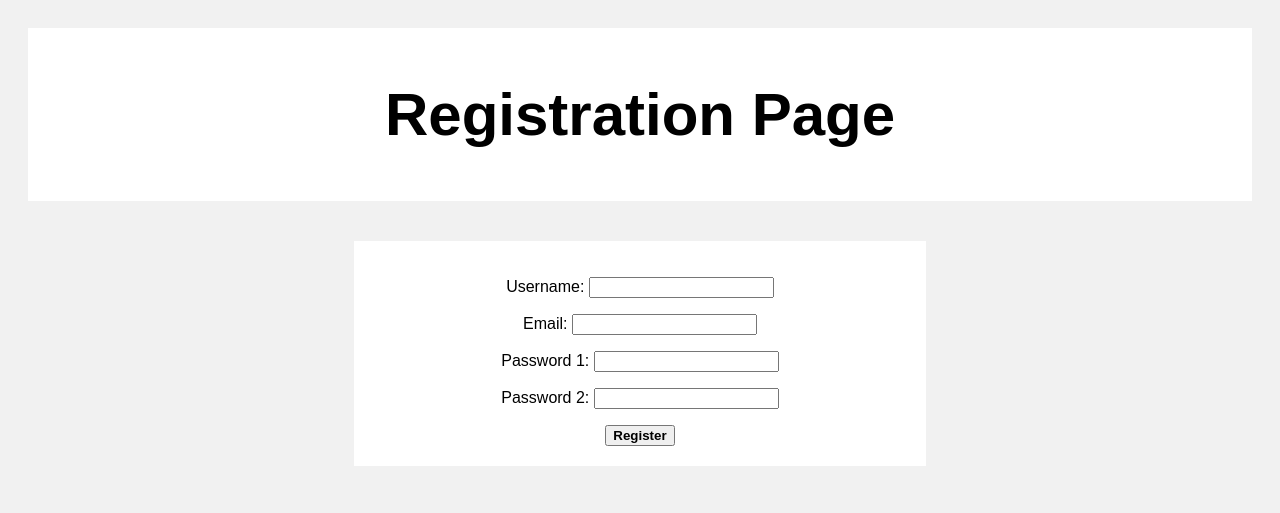
After one commit to Joshua-Swiga/Dynamic-Blog-App, a Django app: page /post/register/ in a window 1280 px wide. The commit adds this page. Shown: the top 513 px of the page. Run offline with Django 5.2, Linux system fonts and the light colour scheme.

Commit message:
new changes

```diff
--- a/blog_app/admin.py
+++ b/blog_app/admin.py
@@ -1,5 +1,7 @@
 from django.contrib import admin
-from .models import BlogPost
+from .models import BlogPost, RegisterModel, LoginModel
 # Register your models here.
 
 admin.site.register(BlogPost)
+admin.site.register(RegisterModel)
+admin.site.register(LoginModel)
--- a/blog_app/forms.py
+++ b/blog_app/forms.py
@@ -1,4 +1,4 @@
-from .models import BlogPost
+from .models import BlogPost, RegisterModel, LoginModel
 from django import forms
 from django.forms import ModelForm
 
@@ -8,3 +8,16 @@ class BlogForm(forms.ModelForm):
     class Meta:
         model= BlogPost
         fields='__all__'
+
+
+class RegisterForm(forms.ModelForm):
+
+    class Meta:
+        model=RegisterModel
+        fields='__all__'
+
+
+class LoginForm(forms.ModelForm):
+    class Meta:
+        model= LoginModel
+        fields='__all__'
--- a/blog_app/models.py
+++ b/blog_app/models.py
@@ -8,3 +8,33 @@ class BlogPost(models.Model):
 
     def __str__(self) -> str:
         return "{self.title}"
+
+
+class RegisterModel(models.Model):
+    username=models.CharField(max_length=100)
+    email=models.CharField(max_length=100)
+    password_1=models.CharField(max_length=100)
+    password_2=models.CharField(max_length=100)
+
+    def __str__(self):
+        return "{username}"
+
+    def __str__(self):
+        return "{email}"
+
+    def __str__(self):
+        return "{password_1}"
+
+    def __str__(self):
+        return "{password_2}"
+
+
+class LoginModel(models.Model):
+    username=models.CharField(max_length=100)
+    password=models.CharField(max_length=100)
+
+    def __str__(self) -> str:
+        return '{self.username}'
+
+    def __str__(self) -> str:
+        return '{self.password}'
--- a/blog_app/urls.py
+++ b/blog_app/urls.py
@@ -4,10 +4,10 @@ from . import views
 
 urlpatterns=[
     path('', views.index, name='index'), #The home page where posts will be outlined
-    path("user's_post.html", views.user_post, name='user_post'), #include form model for registered users to add their posts
-    path("register.html", views.register, name='register'),
-    path("login.html", views.login, name='login'),
+    path("users_post/", views.user_post, name='user_post'), #include form model for registered users to add their posts
+    path("register/", views.register, name='register'),
+    path("login/", views.login, name='login'),
     path("posts/<int:pk>/", views.post, name='post'), #uses dynamic routing to display different posts
 
-
+#Remove extensions
 ]
--- a/blog_app/views.py
+++ b/blog_app/views.py
@@ -3,30 +3,27 @@ from django.shortcuts import render, redirect, HttpResponse
 from django.contrib.auth.models import auth, User
 from django.contrib import messages
 
-from .models import BlogPost
-from .forms import BlogForm
+from .models import BlogPost, LoginModel
+from .forms import BlogForm, RegisterForm
 # Create your views here.
 
 
 def register(request):
     if request.method=="POST":
 
-        username=request.POST.get('username', ' ')
-        email=request.POST.get('email', ' ')
-        password_1=request.POST.get('password1', ' ')
-        password_2=request.POST.get('password2', ' ')
+        register_form=RegisterForm(request.POST)
 
-        if password_1 == password_2:
-            if len(password_1) > 10 and len(password_2) > 10:
+        if register_form.password_1 == register_form.password_2:
+            if len(register_form.password_1) > 10 and len(register_form.password_2) > 10:
 
-                if User.objects.filter(username=username).exists():
-                    messages.info(request, f"This username {username} is already in use!")
+                if User.objects.filter(username=register_form.username).exists():
+                    messages.info(request, f"This username {register_form.username} is already in use!")
                     return redirect('register')
-                elif User.objects.filter(email=email).exists():
-                    messages.info(request, f"The email {email} is already in use!")
+                elif User.objects.filter(email=register_form.email).exists():
+                    messages.info(request, f"The email {register_form.email} is already in use!")
                     return redirect('register')
                 else:
-                    user=User.objects.create_user(username=username, email=email, password=password_1)
+                    user=User.objects.create_user(username=register_form.username, email=register_form.email, password=register_form.password_1)
                     user.save();
 
                     #TO DO: Create email notification logic
@@ -39,33 +36,29 @@ def register(request):
         else:
             messages.info(request, "These passwords are not the same!")
             return redirect('register')
-
-    return render(request, 'register.html')
+    else:
+        register_form=RegisterForm()
+        return render(request, 'register.html', {"register_form":register_form})
 
 
 def login(request):
     if request.method=="POST":
-        username=request.POST.get("username", ' ')
-        password=request.POST.get("password", ' ')
-        is_authenticated=bool
+        Login_form=LoginModel(request.POST)
 
-        user=auth.authenticate(username=username, password=password)
+        if Login_form.is_valid():
 
-        if user is not None:
+            auth.login(request, Login_form.cleaned_data['user'])
+            username=Login_form.cleaned_data["username"]
 
-            context={
-                'username':username,
-                is_authenticated:True,
-            }
-
-            auth.login(request, user)
-            return render(request, 'index.html', context)
+            return render(request, 'index.html', {'username':username})
 
         else:
             messages.info(request, 'Your credentials are incorrect!')
             return redirect('login')
 
     return render (request, "login.html")
+
+
 
 
 def index(request):
@@ -89,7 +82,7 @@ def user_post(request):
                 return redirect('index')
         else:
             messages.info(request, 'The blog post is not valid!')
-            return redirect("user's_post")
+            return redirect("users_post")
     else:
         form=BlogForm()
-        return render(request, "user's_post.html", {"form":form})
+        return render(request, "users_post.html", {"form":form})
--- /dev/null
+++ b/templates/authentication_header.html
@@ -0,0 +1,52 @@
+<head>
+    <meta name="viewport" content="width=device-width, initial-scale=1">
+    <style>
+    * {
+      box-sizing: border-box;
+    }
+
+    body {
+      font-family: Arial;
+      padding: 20px;
+      background: #f1f1f1;
+    }
+
+    .header {
+      padding: 2px;
+      font-size: 40px;
+      text-align: center;
+      background: white;
+    }
+
+    .leftcolumn {
+      margin: auto; /* Center the column */
+      width: 50%; /* Adjust the width as needed */
+      padding: 20px;
+    }
+
+    .card {
+      background-color: white;
+      padding: 20px;
+      margin-top: 20px;
+      text-align: center; /* Center the content within the card */
+    }
+
+    .row:after {
+      content: "";
+      display: table;
+      clear: both;
+    }
+
+    @media screen and (max-width: 800px) {
+      .leftcolumn, .rightcolumn {
+        width: 100%;
+        padding: 0;
+      }
+    }
+    </style>
+
+    <html>
+        {% block content %}
+
+        {% endblock %}
+    </html>
--- a/templates/register.html
+++ b/templates/register.html
@@ -1,54 +1,7 @@
 <!DOCTYPE html>
-<html>
-<head>
-<meta name="viewport" content="width=device-width, initial-scale=1">
-<style>
-* {
-  box-sizing: border-box;
-}
 
-body {
-  font-family: Arial;
-  padding: 20px;
-  background: #f1f1f1;
-}
-
-.header {
-  padding: 2px;
-  font-size: 40px;
-  text-align: center;
-  background: white;
-}
-
-.leftcolumn {
-  margin: auto; /* Center the column */
-  width: 50%; /* Adjust the width as needed */
-  padding: 20px;
-}
-
-.card {
-  background-color: white;
-  padding: 20px;
-  margin-top: 20px;
-  text-align: center; /* Center the content within the card */
-}
-
-.row:after {
-  content: "";
-  display: table;
-  clear: both;
-}
-
-@media screen and (max-width: 800px) {
-  .leftcolumn, .rightcolumn {
-    width: 100%;
-    padding: 0;
-  }
-}
-</style>
-
-
-</head>
+{% extends 'authentication_header.html' %}
+{% block content %}
 <body>
 
 <div class="header">
@@ -68,26 +21,7 @@ body {
 
       <form method="POST" action="{% url 'register' %}">
         {% csrf_token %}
-        <p>
-          <b>Username: </b>
-        </p>
-        <input type="text" name="username" required>
-        <hr><br>
-        <p>
-          <b> Email: </b>
-        </p>
-        <input type="email" name="email" required>
-        <hr><br>
-        <p>
-          <b> Password: </b>
-        </p>
-        <input type="password" name="password1" required>
-        <hr><br>
-        <p>
-          <b> Enter Password Again: </b>
-        </p>
-        <input type="password" name="password2" required>
-        <br><br><br>
+        {{ register_form.as_p }}
         <button type="submit"><b>Register</b></button>
       </form>
     </div>
@@ -96,4 +30,4 @@ body {
 </div>
 
 </body>
-</html>
+{% endblock %}
```
Also changed, not shown: templates/index.html (+3 -48 lines), templates/login.html (+3 -52 lines), templates/posts.html (+3 -52 lines), templates/structure.html (added, +53 -0 lines), templates/user's_post.html (deleted, +0 -73 lines), templates/users_post.html (added, +28 -0 lines), Output1.txt (added), blog_app/migrations/0002_registermodel.py (added), db.sqlite3.
